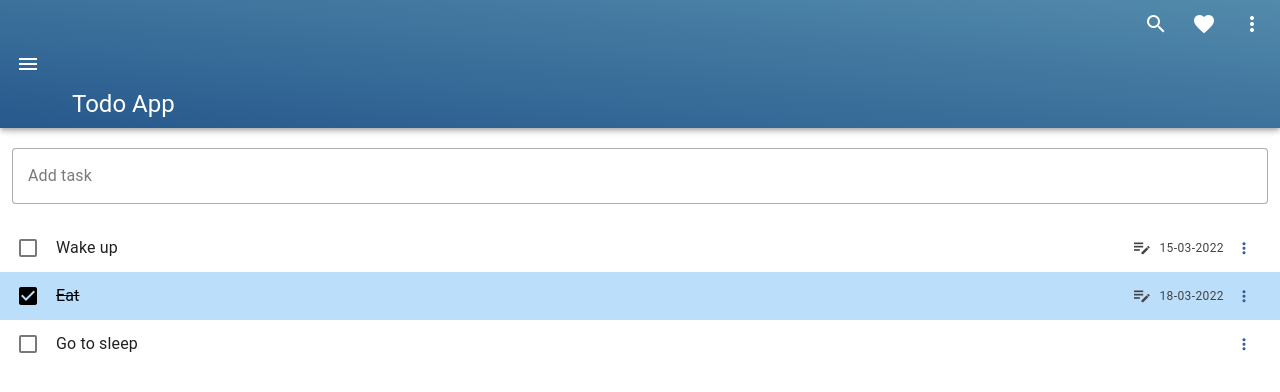
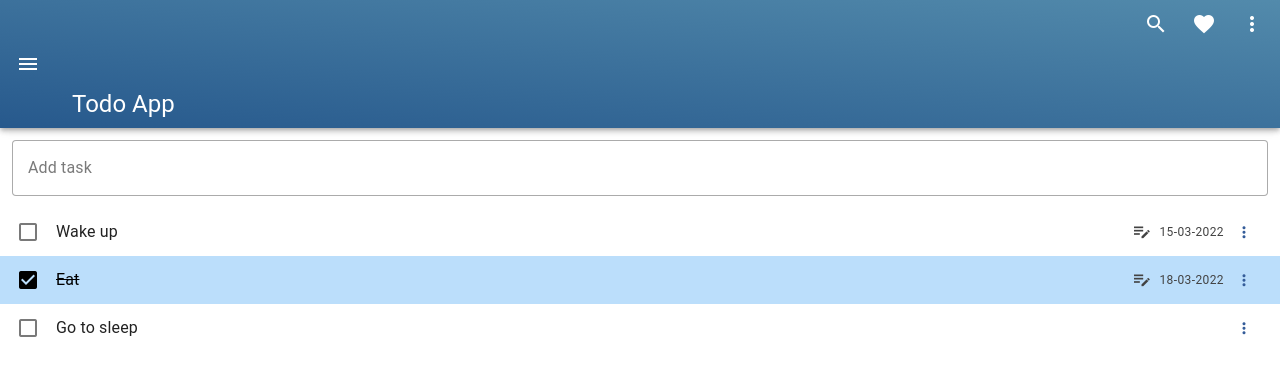
Before and after one commit to iss1977/VueJS3-Vuetify3-Vite-Task-manager, a Vue app: page / in a window 1280 px wide. Shown: the top 392 px of the page. Built offline with nearby package versions, Linux system fonts and the light colour scheme.

Commit message:
add task textfield repair

```diff
--- a/src/components/todo/FieldAddTask.vue
+++ b/src/components/todo/FieldAddTask.vue
@@ -1,10 +1,10 @@
 <template>
-  <v-row>
     <v-text-field
-      class="py-4 mx-6 my-4"
+    class="ma-3"
       label="Add task"
       variant="outlined"
       clearable
+      dense
       hide-details="true"
       v-model="newTaskTitle"
       @click:appendInner="addTask"
@@ -19,7 +19,7 @@
       </template>
     </v-text-field>
 
-  </v-row>
+
 </template>
 
 <script setup>
```
